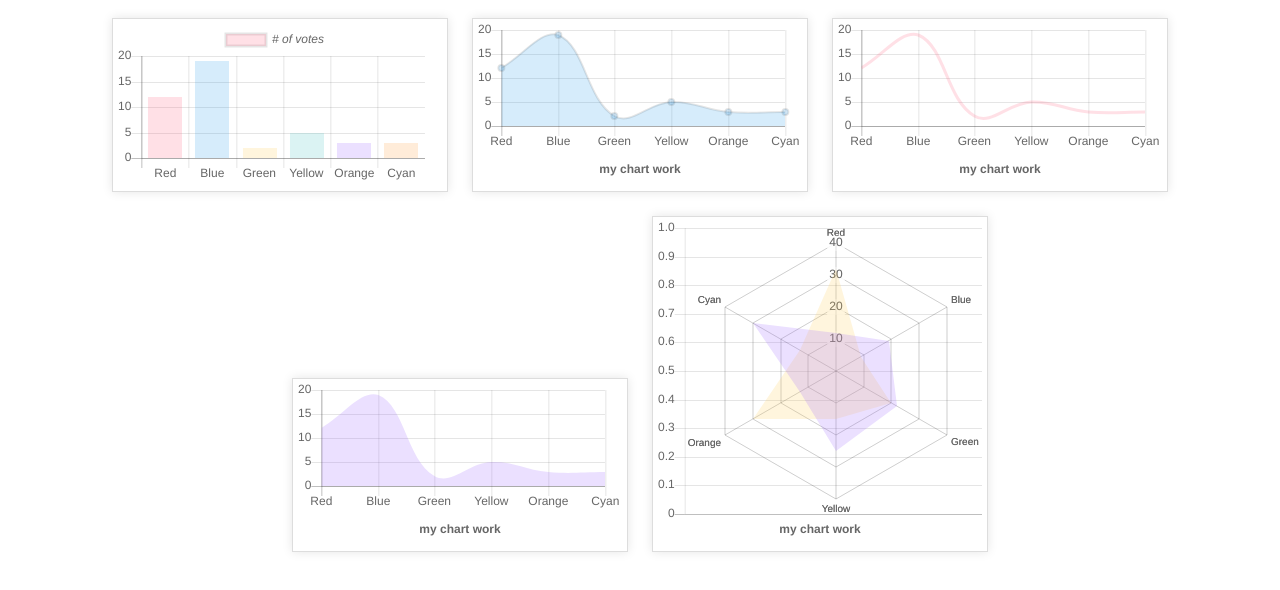
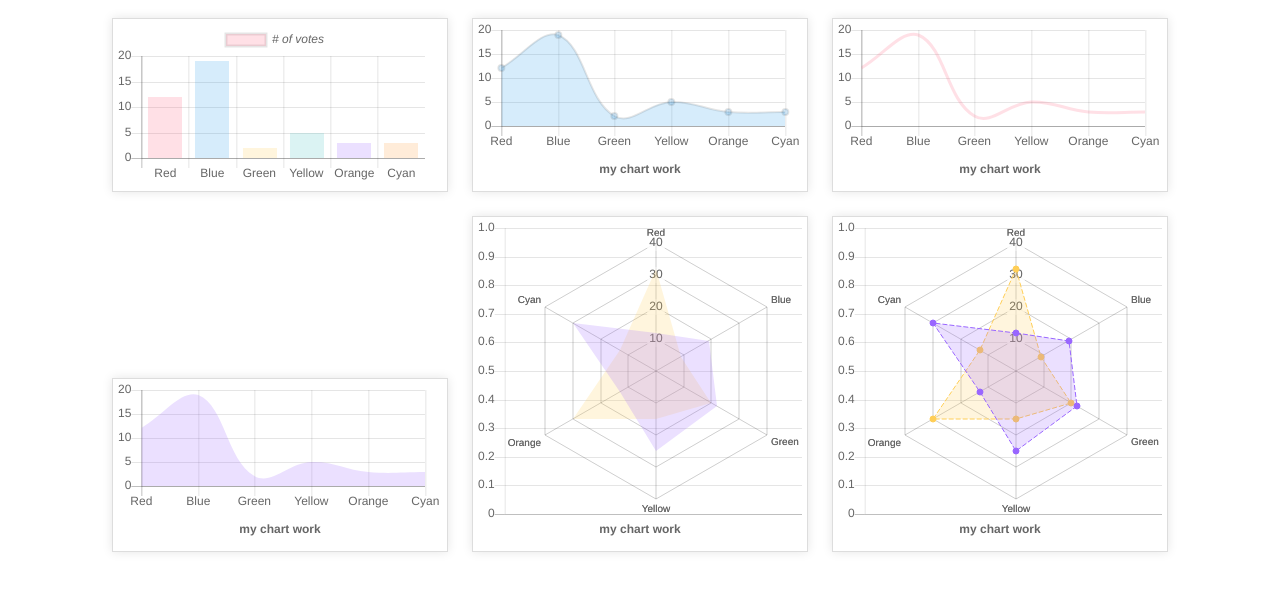
Before and after one commit to mamunmorshed/Chart.js-study, a plain HTML site: page index.html in a window 1280 px wide. Drawn offline with Linux system fonts and the light colour scheme.

Commit message:
practiced radar chart with different options like point, lineTension & so...

```diff
--- a/index.html
+++ b/index.html
@@ -14,6 +14,7 @@
 <div><canvas class="chartthree"></canvas></div>
 <div><canvas class="chartfour"></canvas></div>
 <div><canvas class="chartfive"></canvas></div>
+<div><canvas class="chartsix"></canvas></div>
 
 <script src="script/Chart.bundle.min.js"></script>
 <script src="script/script.js"></script>
--- a/script/script.js
+++ b/script/script.js
@@ -203,3 +203,61 @@ new Chart(chartfive, {
     }
 
 });
+
+
+var chartsix = document.querySelectorAll('.chartsix')[0];
+new Chart(chartsix, {
+    type: 'radar',
+    data: {
+        labels: ["Red", "Blue", "Green", "Yellow", "Orange", "Cyan"],
+        datasets:[{
+            label: '# of 1st round votes',
+            data: [12, 19, 22, 25, 13, 30],
+            fill: true,
+            backgroundColor: 'rgba(153, 102, 255, 0.2)',
+            borderColor: 'rgba(153, 102, 255, 1)',
+            borderWidth: 1,
+            borderDash: [5,2],
+            pointRadius: 3,
+            pointBorderColor: 'rgba(153, 102, 255, 1)',
+            pointBackgroundColor: 'rgba(153, 102, 255, 1)',
+            pointStyle: 'circle'
+        },
+        {
+            label: '# of 2nd round votes',
+            data: [32, 9, 20, 15, 30, 13],
+            fill: true,
+            backgroundColor: 'rgba(255, 206, 86, 0.2)',
+            borderColor: 'rgba(255, 206, 86, 1)',
+            borderWidth: 1,
+            borderDash: [5,2],
+            pointRadius: 3,
+            pointBorderColor:  'rgba(255, 206, 86, 1)',
+            pointBackgroundColor:  'rgba(255, 206, 86, 1)',
+            pointStyle: 'circle'
+        }]
+    },
+    options: {
+        title:{
+            display: true,
+            text: 'my chart work',
+            position: 'bottom'
+        },
+        legend: {
+            display: false,
+            position:'bottom'
+        },
+        hover: {
+            mode: 'nearest'
+        },
+        responsive: true,
+        scales: {
+            yAxes:[{
+                ticks: {
+                    beginAtZero: true
+                }
+            }]
+        }
+    }
+
+});
```
